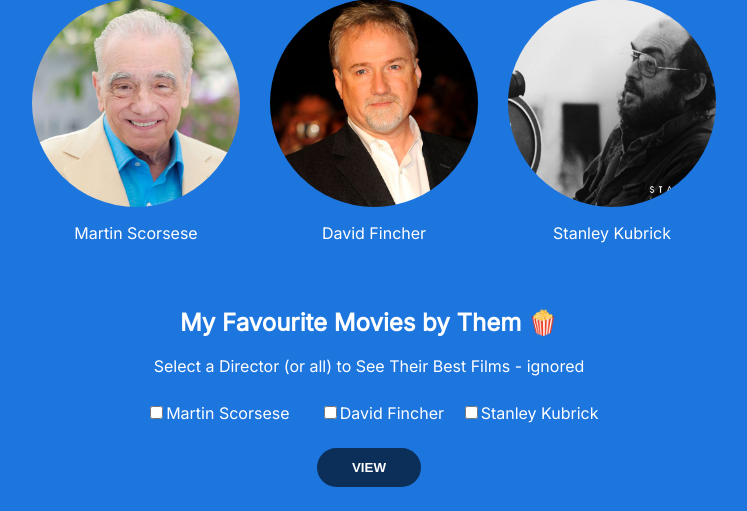
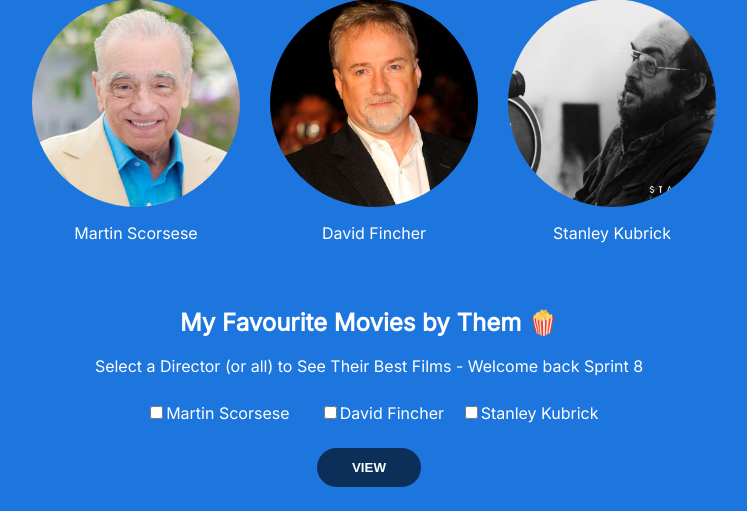
Before and after one commit to Dawoud-Husain/Course-Tree-Generator, a PHP site: page /html/Team104/hasen/index.php in a window 1280 px wide. Shown: the part 714-1225 px from the top of the page, without its empty margins (271-1018 px from the left). Run offline with PHP 8.4, Linux system fonts and the light colour scheme.

Commit message:
back to sprint 8 changes on the vm

```diff
--- a/html/Team104/hasen/index.php
+++ b/html/Team104/hasen/index.php
@@ -10,7 +10,7 @@
     $aboutMe = "<p style=\"line-height: 2.0;\">I'm a passionate and dedicated individual with a deep love for technology and art that knows no bounds. As an avid problem solver, I thrive on challenges and enjoy exploring new ideas. With a background in Software Engineering, I'm constantly seeking opportunities to learn and grow. I'm always up for an adventure. My goal is to make a positive impact, both in my personal journey and in the lives of those around me. Join me as I navigate through the exciting twists and turns of life, always eager to discover what's next.</p>";
     $directors = "Some of my Favourite Directors 🎬";
     $movies = "My Favourite Movies by Them 🍿";
-    $desc = "Select a Director (or all) to See Their Best Films - ignored";
+    $desc = "Select a Director (or all) to See Their Best Films - Welcome back Sprint 8";
     $spacing = "<br>"
 
 ?>
```
